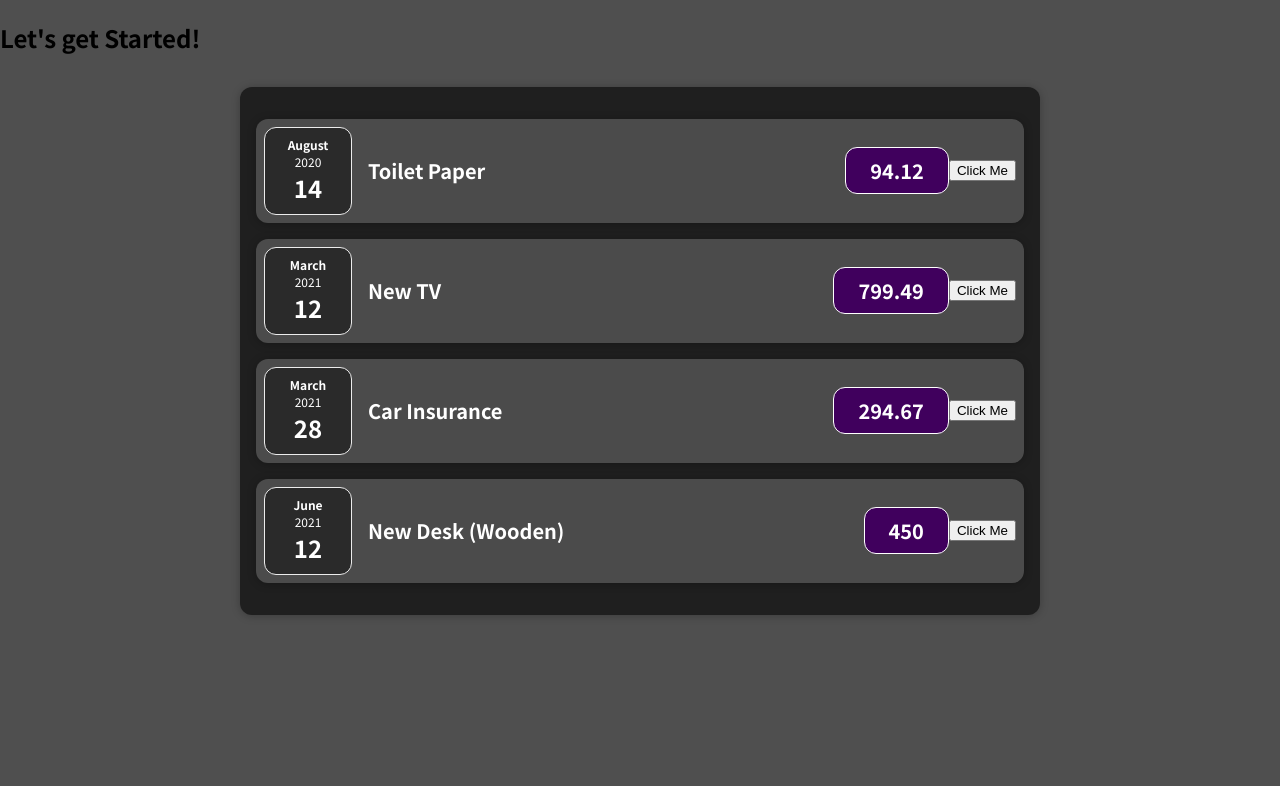
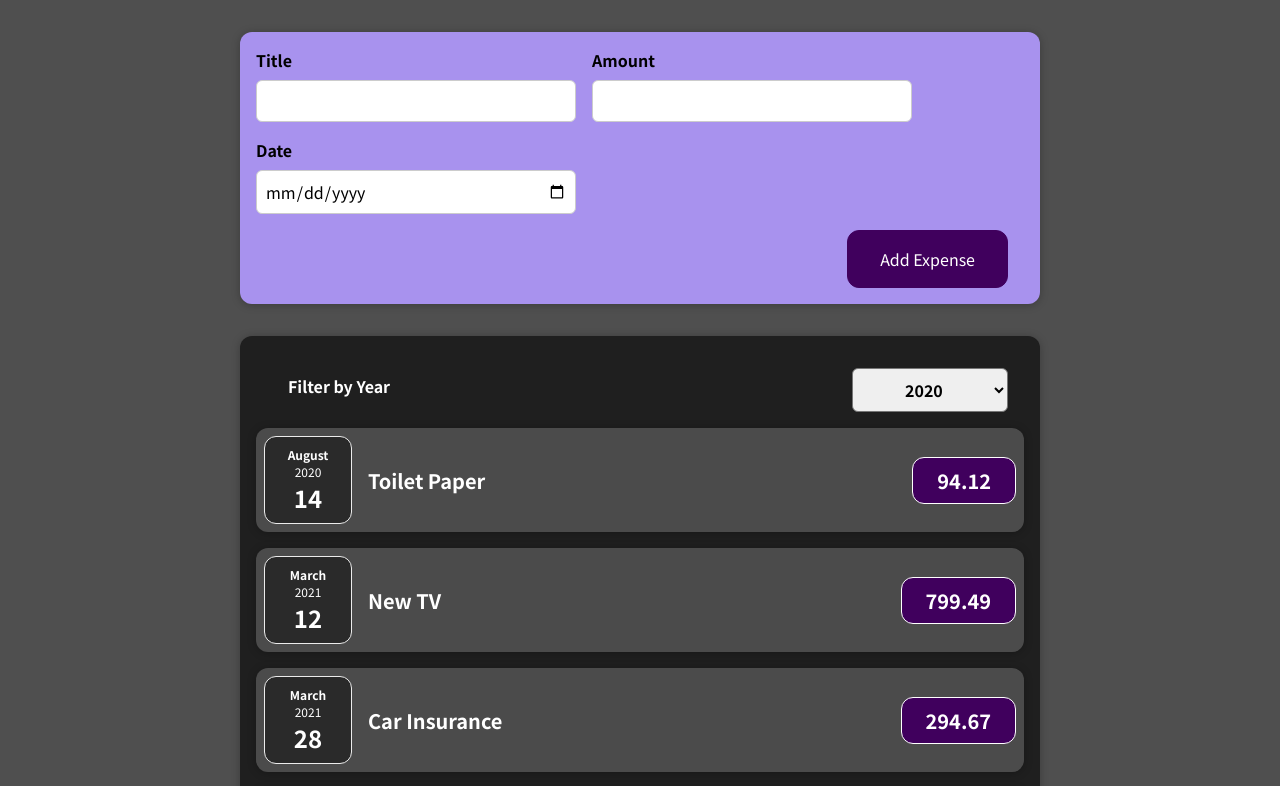
Before and after one commit to agiratech-devanathan/Learning-React, a React (Create React App) app: page / in a window 1280 px wide. Shown: the top 786 px of the page. Built offline with nearby package versions, Linux system fonts and the light colour scheme.

Commit message:
Added new feature.

```diff
--- a/src/App.js
+++ b/src/App.js
@@ -1,5 +1,6 @@
 import React from "react";
 import Expenses from "./component/Expenses/expenses";
+import NewExpense from "./component/Forms/NewExpense/newExpense";
 
 
 function App() {
@@ -24,17 +25,23 @@ function App() {
       date: new Date(2021, 5, 12),
     },
   ];
-  return React.createElement(
-    'div',{},
-    React.createElement('h2',{},"Let's get Started!"),
-    React.createElement(Expenses,{items:expenses})
-    );
-  // return (
-  //  <div>
-  // <h2>Let's get Started</h2>
-  //   <Expenses items={expenses}/>
-  //  </div>
-  // );
+  // return React.createElement(
+  //   'div',{},
+  //   React.createElement('h2',{},"Let's get Started!"),
+  //   React.createElement(Expenses,{items:expenses})
+  //   );
+
+  const addExpenseHandler=(expense)=>{ //here is a function is receive data from child to parent component
+    console.log('app.js')
+    console.log(expense)
+  }
+  return (
+   <div>
+    {/* here recive props form child i named here onAddExpenseData and sends arguements too from NewExpense component */}
+    <NewExpense onAddExpenseData={addExpenseHandler}/>
+    <Expenses items={expenses}/>
+   </div>
+  );
 }
 
 export default App;
--- /dev/null
+++ b/src/component/ExpenseFilter/expenseFilter.css
@@ -0,0 +1,25 @@
+.expenses-filter {
+    color: white;
+    padding: 0 1rem;
+  }
+
+  .expenses-filter__control {
+    display: flex;
+    width: 100%;
+    align-items: center;
+    justify-content: space-between;
+    margin: 1rem 0;
+  }
+
+  .expenses-filter label {
+    font-weight: bold;
+    margin-bottom: 0.5rem;
+  }
+
+  .expenses-filter select {
+    font: inherit;
+    padding: 0.5rem 3rem;
+    font-weight: bold;
+    border-radius: 6px;
+    color: black;
+  }
--- /dev/null
+++ b/src/component/ExpenseFilter/expenseFilter.js
@@ -0,0 +1,22 @@
+import React from "react";
+import './expenseFilter.css';
+const ExpenseFilter = (props) => {
+    const dropDownChangeHandler = (event) => {
+        props.onChangeFilter(event.target.value);
+    }
+    return (
+        <div className="expenses-filter">
+            <div className="expenses-filter__control">
+                <label className="expenses-filter label">Filter by Year</label>
+                <select className="expenses-filter select" value={props.selected} onChange={dropDownChangeHandler}>
+                    <option value='2022'>2022</option>
+                    <option value='2021'>2021</option>
+                    <option value='2020'>2020</option>
+                    <option value='2019'>2019</option>
+                </select>
+            </div>
+        </div>
+    );
+
+}
+export default ExpenseFilter;
--- a/src/component/ExpenseItem/ExpenseItem.js
+++ b/src/component/ExpenseItem/ExpenseItem.js
@@ -1,28 +1,28 @@
 import './ExpenseItem.css';
-import React, { useState } from 'react';
+import React from 'react';
  import ExpenseDate from '../ExpenseDate/ExpenseDate';
 import Card from '../Card/card';
 function ExpenseItem(props) {
 //here using state method for updating the value user interface and
 //it takes like an array it has two arguements one is old value, others update function.
 
-const [title,setTitle]=useState(props.title);
-   const clickHandler=()=>{
-    // And here we don't update a new value like this const title="new value";
-    // Instead of we updated by using state method's updte function like
-    // Here we using setTile function to update the new title
-    //It act specific single single
-    setTitle('updated!...')
-    console.log(title)
-   }
+//const [title,setTitle]=useState(props.title);
+//    const clickHandler=()=>{
+//     // And here we don't update a new value like this const title="new value";
+//     // Instead of we updated by using state method's updte function like
+//     // Here we using setTile function to update the new title
+//     //It act specific single single
+//     setTitle('updated!...')
+//     console.log(title)
+//    }
     return (
         <Card className="expense-item">
              <ExpenseDate date={props.date} />
             <div className="expense-item__description">
-                <h2>{title}</h2>
+                <h2>{props.title}</h2>
                 <div className="expense-item__price">{props.amount}</div>
             </div>
-            <button onClick={clickHandler}>Click Me</button>
+            {/* <button onClick={clickHandler}>Click Me</button> */}
         </Card>
     );
 }
--- a/src/component/Expenses/expenses.js
+++ b/src/component/Expenses/expenses.js
@@ -1,10 +1,16 @@
 import './expenses.css';
 import ExpenseItem from '../ExpenseItem/ExpenseItem';
 import Card from '../Card/card';
-import React from 'react';
+import React, { useState } from 'react';
+import ExpenseFilter from '../ExpenseFilter/expenseFilter';
 function Expenses (props){
+  const [filteredYear, setFilteredYear]=useState('2020');
+  const filterChangedHandler=(selectedYear)=>{
+   setFilteredYear(selectedYear)
+  }
 return(
     <Card className="expenses">
+      <ExpenseFilter selected={filteredYear} onChangeFilter={filterChangedHandler}/>
     <ExpenseItem
       title={props.items[0].title}
       amount={props.items[0].amount}
--- /dev/null
+++ b/src/component/Forms/ExpenseForm/expenseForm.css
@@ -0,0 +1,26 @@
+.new-expense__controls {
+    display: flex;
+    flex-wrap: wrap;
+    gap: 1rem;
+    margin-bottom: 1rem;
+    text-align: left;
+  }
+
+  .new-expense__control label {
+    font-weight: bold;
+    margin-bottom: 0.5rem;
+    display: block;
+  }
+
+  .new-expense__control input {
+    font: inherit;
+    padding: 0.5rem;
+    border-radius: 6px;
+    border: 1px solid #ccc;
+    width: 20rem;
+    max-width: 100%;
+  }
+
+  .new-expense__actions {
+    text-align: right;
+  }
--- /dev/null
+++ b/src/component/Forms/ExpenseForm/expenseForm.js
@@ -0,0 +1,110 @@
+import React, { useState } from "react";
+import './expenseForm.css';
+const ExpenseForm = (props) => {
+    //titleHandler
+    const [enteredTitle, setEnteredTitle] = useState('');
+    //amountHandler
+    const [enteredAmount, setEnteredAmount] = useState('');
+    //dateHandler
+    const [enteredDate, setEnteredDate] = useState('');
+
+
+    //Alternative ways of using multiple useState, we make objects
+    // const [userInputs, setUserInputs] = useState({
+    //     enteredTitle: '',
+    //     enteredAmount: '',
+    //     enteredDate: '',
+
+    // })
+
+    const titleChangeHandler = (event) => {
+        setEnteredTitle(event.target.value)
+        //alternative way of overwrite the input value
+        // setUserInputs({
+        //     //copying the userInputs object  and overwritting
+        //     ...userInputs,
+        //     enteredTitle: event.target.value
+        // })
+    };
+
+    const amountChangeHandler = (event) => {
+        setEnteredAmount(event.target.value)
+        //alternative way of overwrite the input value
+        // setUserInputs({
+        //     //copying the userInputs object  and overwritting
+        //     ...userInputs,
+        //     enteredAmount: event.target.value
+        // })
+    };
+
+    const dateChangeHandler = (event) => {
+        setEnteredDate(event.target.value)
+        //alternative way of overwrite the input value
+        // setUserInputs({
+        //     //copying the userInputs object  and overwritting
+        //     ...userInputs,
+        //     enteredDate: event.target.value
+        // })
+        //one more alternative
+        // setUserInputs((previousState) => {
+        //     return { ...previousState, enteredDate: event.target.value }
+        // })
+
+    };
+
+    //Handling Form Submission
+    const submitHandler = (event) => {
+        event.preventDefault();
+        //make all the form Input data are combined into single data object
+        const expenseData = {
+            title: enteredTitle,
+            amount: enteredAmount,
+            date: new Date(enteredDate)
+        };
+        props.onSaveExpenseData(expenseData)
+        //clear the all form inputs
+        setEnteredTitle('')
+        setEnteredAmount('')
+        setEnteredDate('')
+    };
+    return (
+        //Implements forms for add Expenese
+        <form>
+            <div className="new-expense__controls">
+                <div className="new-expense__control">
+                    <label>Title</label>
+                    {/* Here we are going to do capture the input value
+                 so that we are using onChange handler,
+                 titleChangeHandler is a handler function */}
+
+                    <input
+                        type='text'
+                        value={enteredTitle}
+                        onChange={titleChangeHandler} />
+                </div>
+                <div className="new-expense__control">
+                    <label>Amount</label>
+                    <input
+                        type='number'
+                        min='0.01'
+                        step='0.01'
+                        value={enteredAmount}
+                        onChange={amountChangeHandler} />
+                </div>
+                <div className="new-expense__control">
+                    <label>Date</label>
+                    <input
+                        type='date'
+                        min='2019-01-01'
+                        max='2022-12-31'
+                        value={enteredDate}//two way data binding
+                        onChange={dateChangeHandler} />
+                </div>
+            </div>
+            <div className="new-expense__actions">
+                <button onClick={submitHandler}>Add Expense</button>
+            </div>
+        </form>
+    )
+}
+export default ExpenseForm;
--- /dev/null
+++ b/src/component/Forms/NewExpense/newExpense.css
@@ -0,0 +1,38 @@
+.new-expense {
+    background-color: #a892ee;
+    padding: 1rem;
+    margin: 2rem auto;
+    width: 50rem;
+    max-width: 95%;
+    border-radius: 12px;
+    text-align: center;
+    box-shadow: 0 1px 8px rgba(0, 0, 0, 0.25);
+  }
+
+  .new-expense button {
+    font: inherit;
+    cursor: pointer;
+    padding: 1rem 2rem;
+    border: 1px solid #40005d;
+    background-color: #40005d;
+    color: white;
+    border-radius: 12px;
+    margin-right: 1rem;
+  }
+
+  .new-expense button:hover,
+  .new-expense button:active {
+    background-color: #510674;
+    border-color: #510674;
+  }
+
+  .new-expense button.alternative {
+    color: #220131;
+    border-color: transparent;
+    background-color: transparent;
+  }
+
+  .new-expense button.alternative:hover,
+  .new-expense button.alternative:active {
+    background-color: #ddb3f8;
+  }
--- /dev/null
+++ b/src/component/Forms/NewExpense/newExpense.js
@@ -0,0 +1,19 @@
+import React from "react";
+import ExpenseForm from "../ExpenseForm/expenseForm";
+import './newExpense.css';
+const NewExpense=(props)=>{
+    const saveExpenseDataHandler=(enteredExpenseData)=>{
+        const expenseData={
+            ...enteredExpenseData,
+            id:Math.random().toString(),
+        }
+        props.onAddExpenseData(expenseData) // @here I sends the data to parent in this case app.js
+    }
+    return(
+        <div className="new-expense">
+            <ExpenseForm onSaveExpenseData={saveExpenseDataHandler}/>
+        </div>
+    );
+}
+
+export default NewExpense;
```
